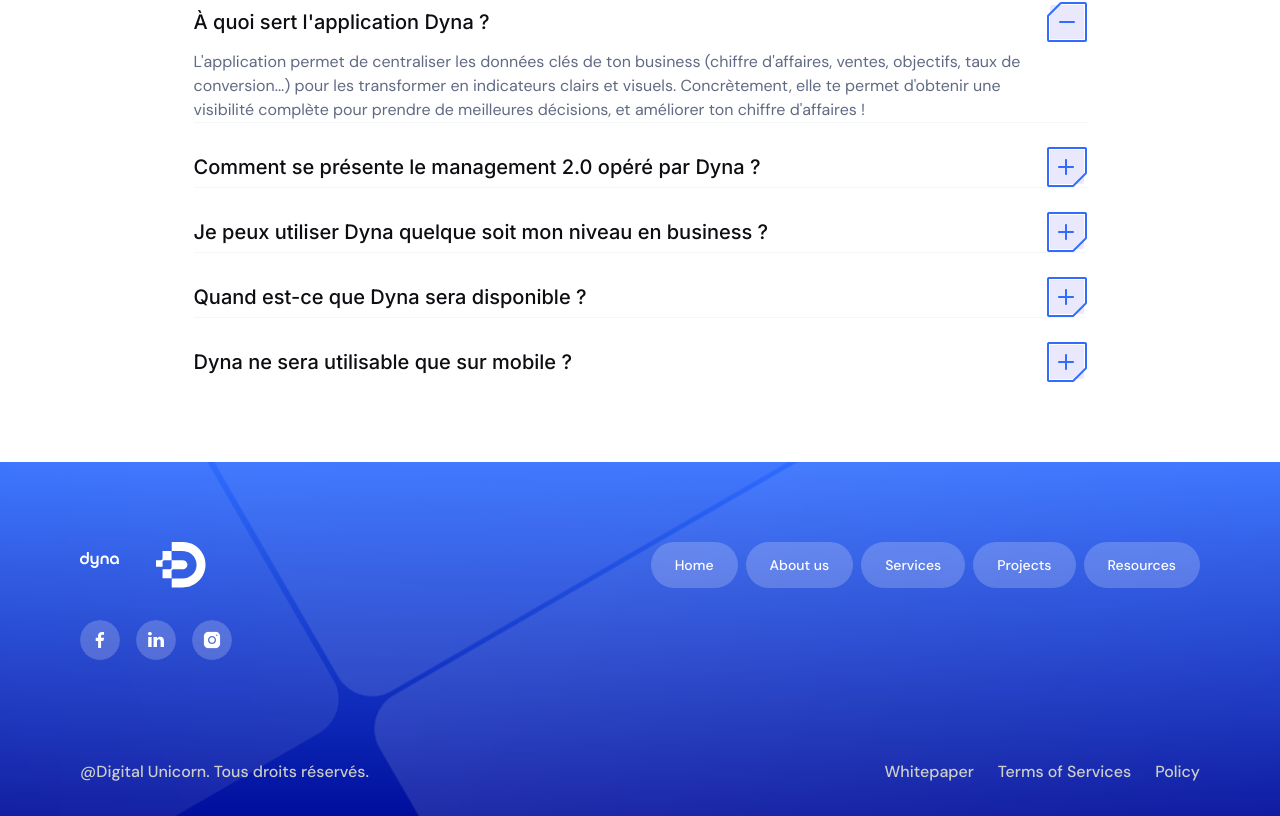
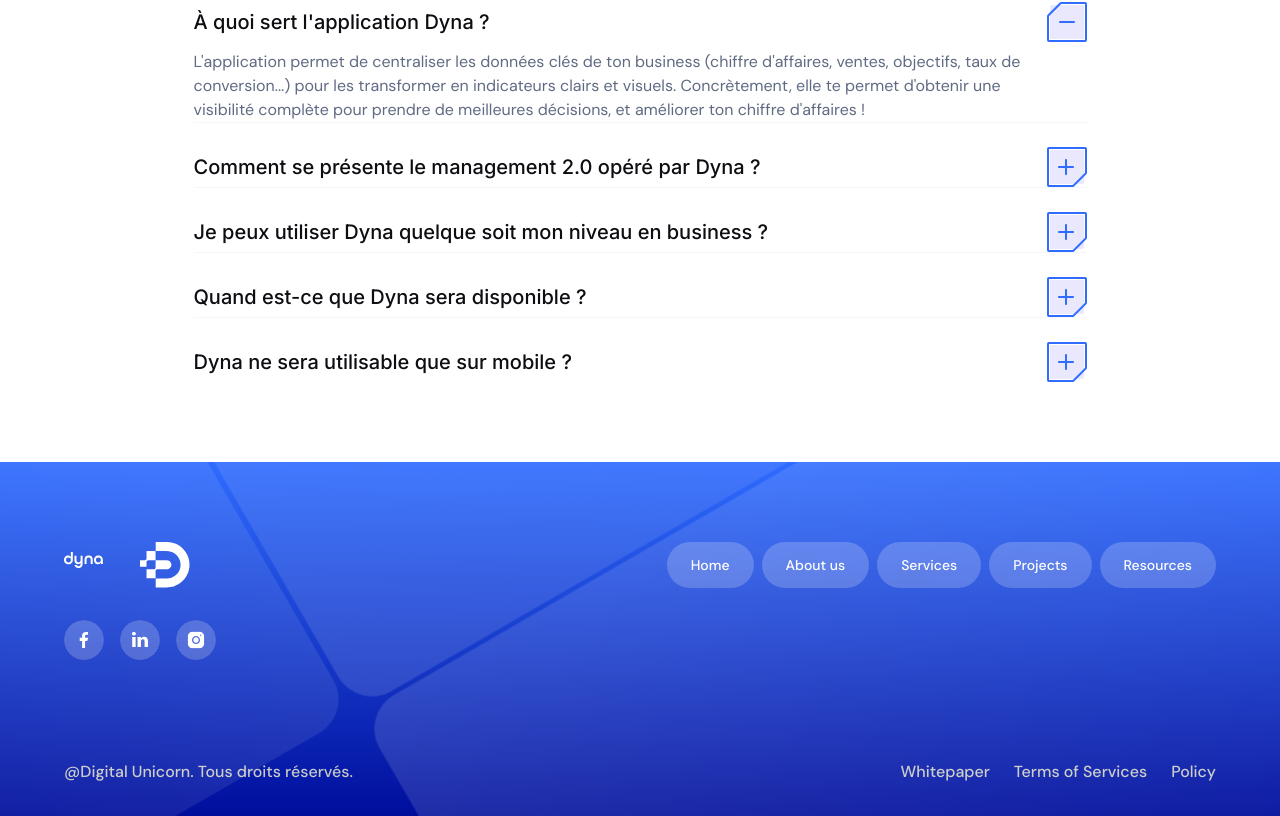
Before and after one commit to cong-dev-oss/Dyna-LandingPage, a React (Vite) app: page / in a window 1280 px wide. Shown: the part 7637-8453 px from the top of the page. Built offline with nearby package versions, Linux system fonts and the light colour scheme; a web font is replaced by a local one.

Commit message:
Fix footer padding - Change left/right padding from 80px to 64px to match content sections

```diff
--- a/src/components/FooterContent.css
+++ b/src/components/FooterContent.css
@@ -6,7 +6,7 @@ overflow: hidden;
 display: flex;
 flex-direction: column;
 align-items: flex-start;
-padding: var(--Golbal-color-Golbal-Spacing-Sp-80) var(--padding-80) var(--Golbal-color-Golbal-Spacing-Sp-32);
+padding: var(--Golbal-color-Golbal-Spacing-Sp-80) var(--padding-64) var(--Golbal-color-Golbal-Spacing-Sp-32);
 box-sizing: border-box;
 position: relative;
 isolation: isolate;
```
